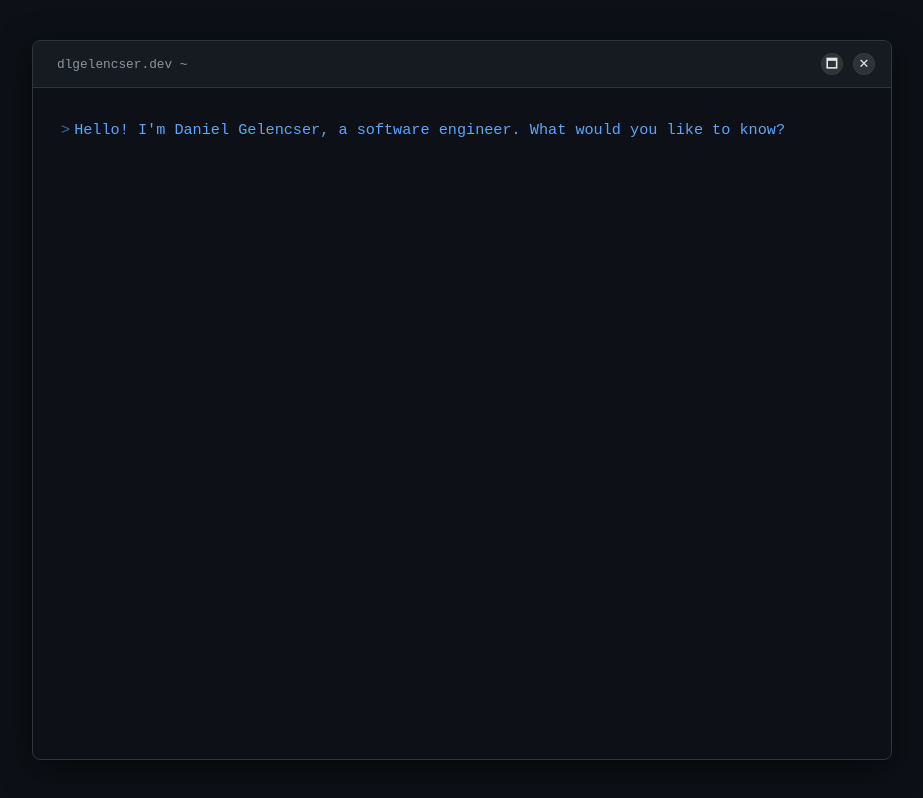
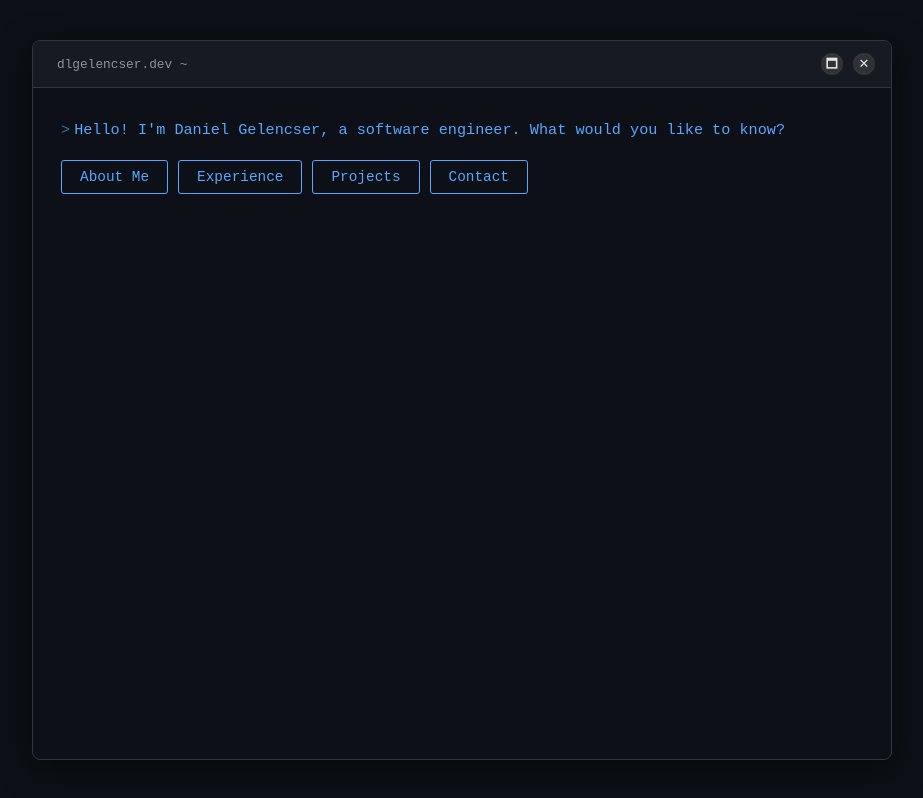
Before and after one commit to daniellgelencser/dlgelencser.dev, a React (Vite) app: page / in a window 1280 px wide. Shown: the whole page, without its empty margins (178-1101 px from the left). Built offline with nearby package versions, Linux system fonts and the light colour scheme.

Commit message:
fix buttons

```diff
--- a/src/components/Terminal.tsx
+++ b/src/components/Terminal.tsx
@@ -547,6 +547,14 @@ export default function Terminal() {
             )
           }
 
+          if (item.kind === 'options') {
+            return (
+              <div key={item.key} className="options-wrap">
+                <OptionButtons options={item.options} onSelect={handleSelect} />
+              </div>
+            )
+          }
+
           return null
         })}
         <div ref={bottomRef} />
```
